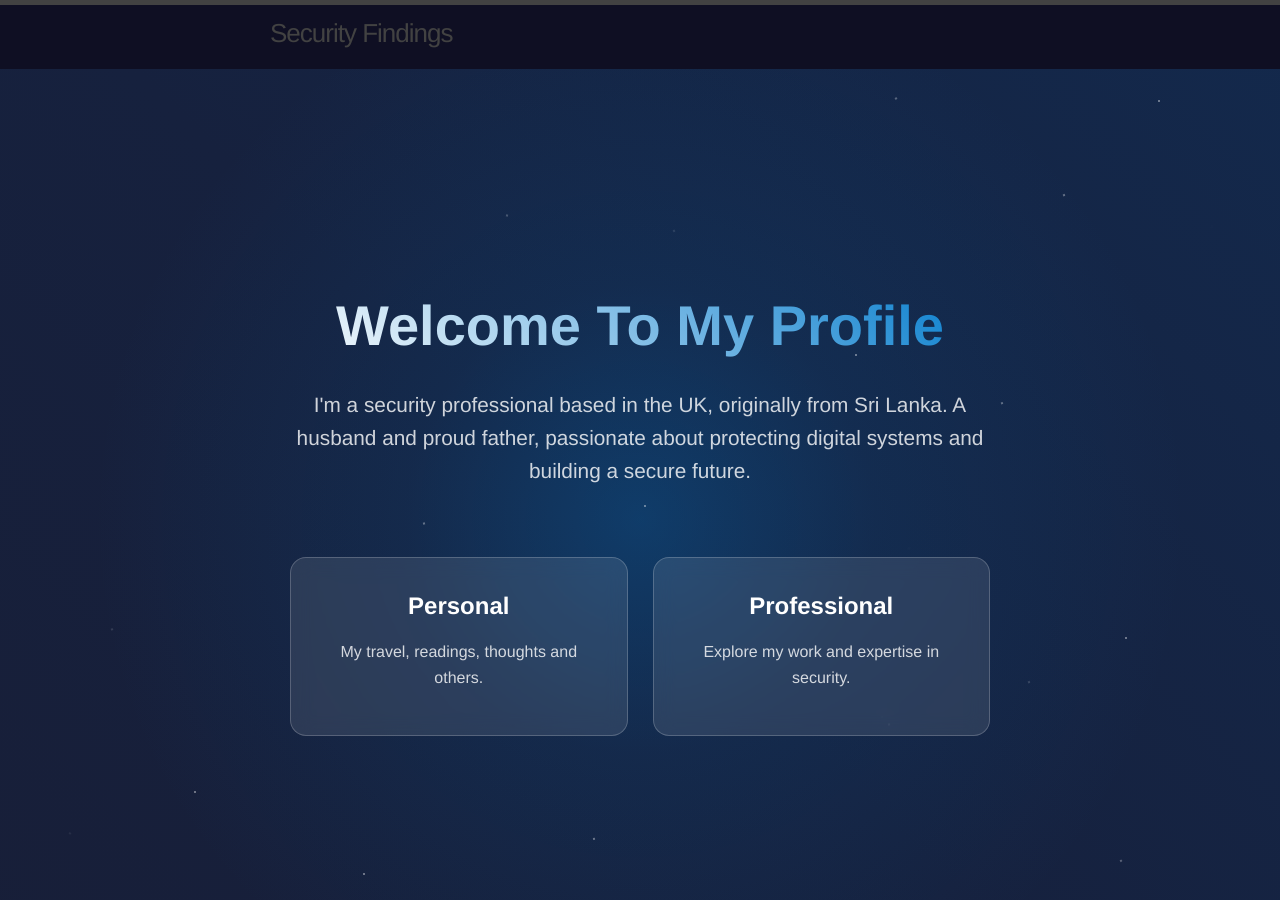
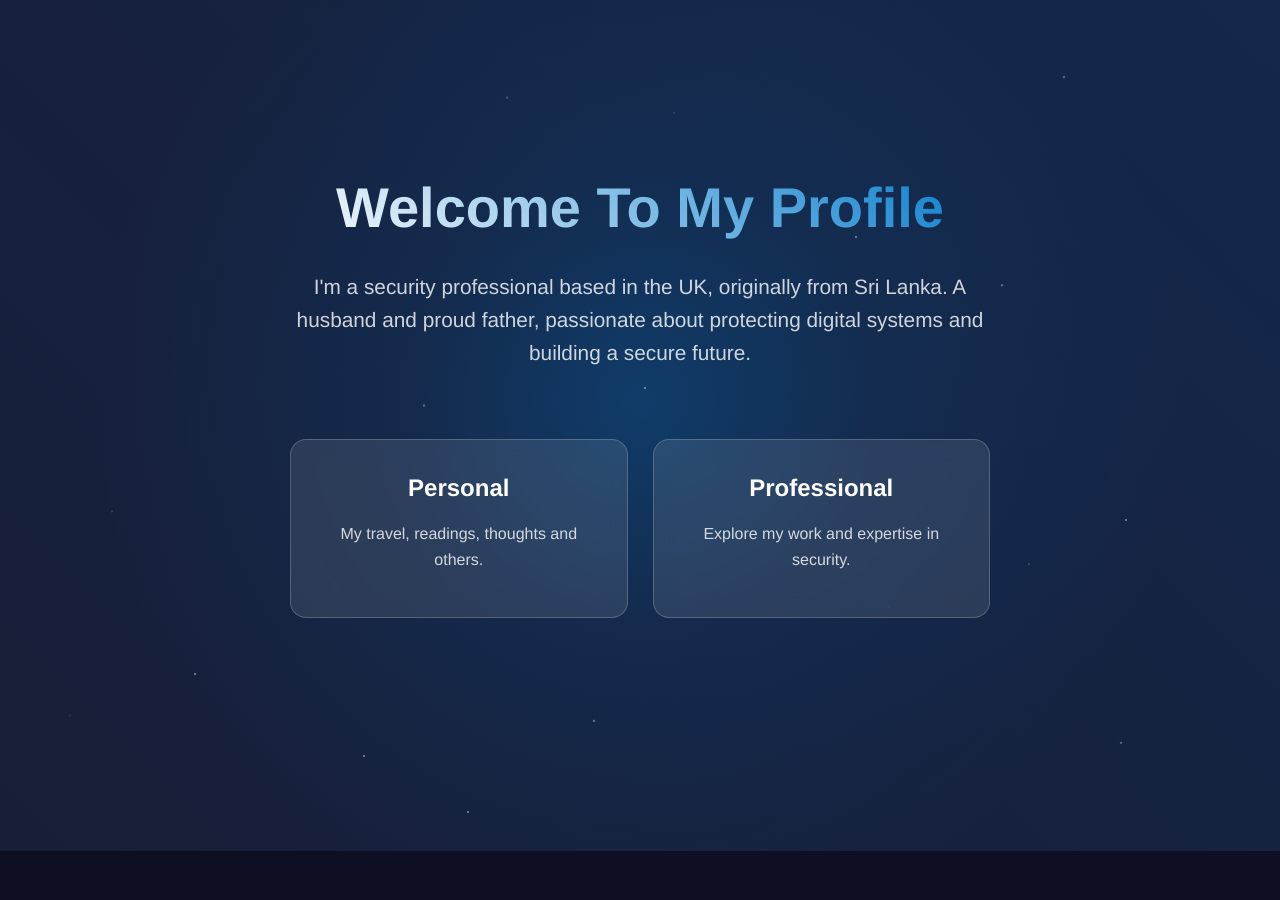
Before and after one commit to janithmalinga/janithmalinga.github.io, a Jekyll site: the page built from secondpage.html, in a window 1280 px wide. Built offline with Jekyll 4.4.1, drawn with Linux system fonts in a browser that asks for light colours.

Commit message:
Remove navigation from second page by creating custom layout

```diff
--- /dev/null
+++ b/_layouts/no-nav.html
@@ -0,0 +1,18 @@
+<!DOCTYPE html>
+<html>
+
+  {% include head.html %}
+
+  <body>
+
+    <div class="page-content">
+      <div class="wrapper">
+        {{ content }}
+      </div>
+    </div>
+
+    {% include footer.html %}
+
+  </body>
+
+</html>
--- a/secondpage.html
+++ b/secondpage.html
@@ -1,5 +1,5 @@
 ---
-layout: default
+layout: no-nav
 title: Welcome To My Profile
 ---
 
```
